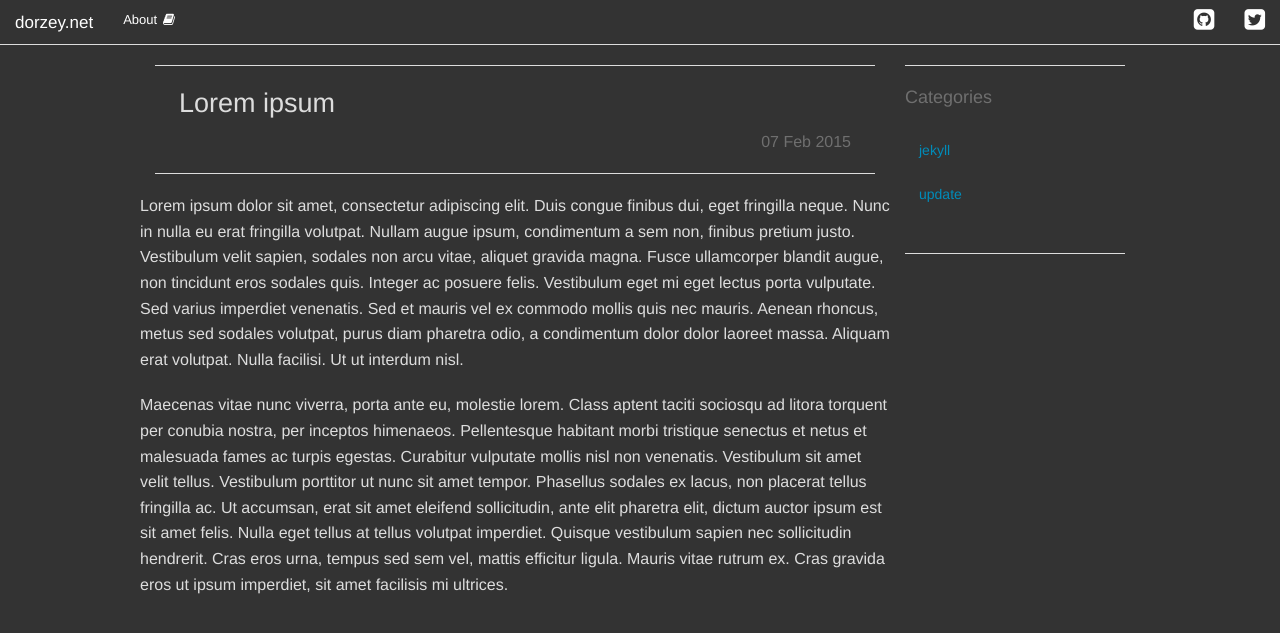
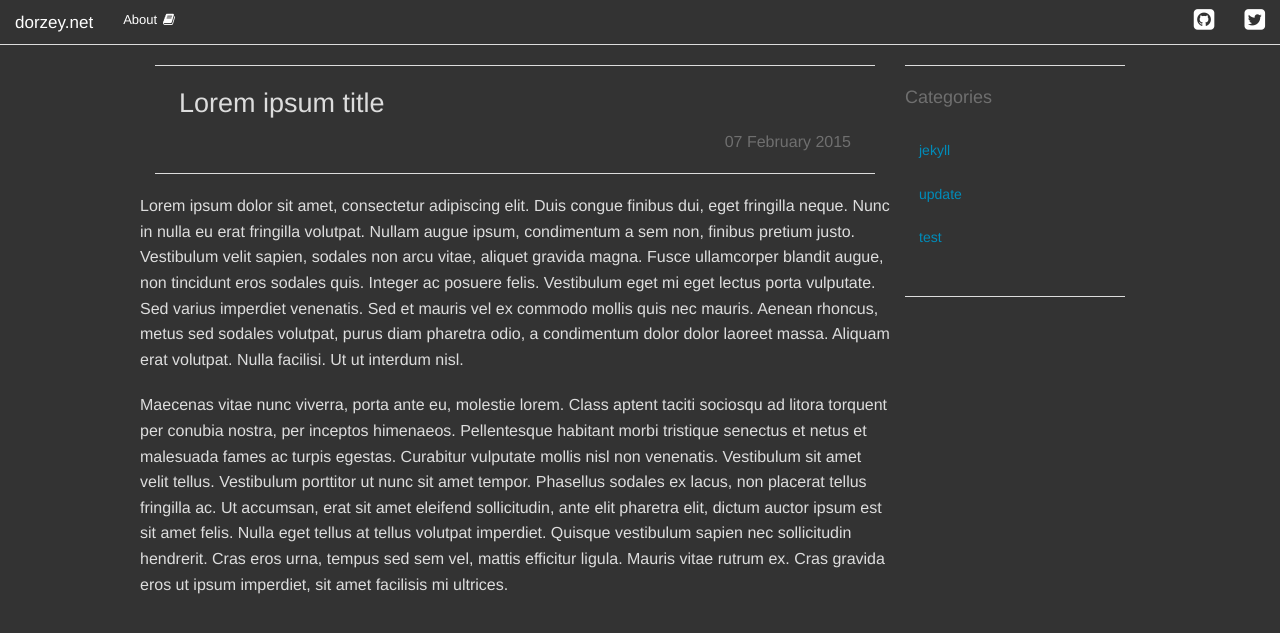
Before and after one commit to dorzey/dorzey.github.io, a Jekyll site: the page built from _posts/2015-02-07-welcome-to-jekyll.markdown, in a window 1280 px wide. Shown: the top 633 px of the page. Built offline with Jekyll 4.4.1, drawn with Linux system fonts in a browser that asks for light colours; nearby versions of some CDN libraries; Markdown is read by kramdown in place of the engine named in the settings.

Commit message:
Config tweak

```diff
--- a/_config.yml
+++ b/_config.yml
@@ -1,3 +1,11 @@
 name: dorzey.net
 markdown: redcarpet
-pygments: false
+highlighter: pygments
+
+defaults:
+  -
+    scope:
+      path: ""
+      type: "posts"
+    values:
+      layout: "post"
--- a/_layouts/post.html
+++ b/_layouts/post.html
@@ -6,7 +6,7 @@
         <article>
             <hr/>
             <h3 class="post header">{{ page.title }}</a></h3>
-            <h6 class="post subheader post-date">{{ page.date | date_to_string }}</h6>
+            <h6 class="post subheader post-date">{{ page.date | date_to_long_string }}</h6>
             <hr/>
             <div class="row">
                 {{ content }}
--- a/_posts/2015-02-07-welcome-to-jekyll.markdown
+++ b/_posts/2015-02-07-welcome-to-jekyll.markdown
@@ -1,8 +1,7 @@
 ---
-layout: post
-title:  "Lorem ipsum "
+title:  "Lorem ipsum title"
 date:   2015-02-07 16:03:03
-categories: jekyll update
+categories: jekyll update test
 ---
 
 Lorem ipsum dolor sit amet, consectetur adipiscing elit. Duis congue finibus dui, eget fringilla neque. Nunc in nulla eu erat fringilla volutpat. Nullam augue ipsum, condimentum a sem non, finibus pretium justo. Vestibulum velit sapien, sodales non arcu vitae, aliquet gravida magna. Fusce ullamcorper blandit augue, non tincidunt eros sodales quis. Integer ac posuere felis. Vestibulum eget mi eget lectus porta vulputate. Sed varius imperdiet venenatis. Sed et mauris vel ex commodo mollis quis nec mauris. Aenean rhoncus, metus sed sodales volutpat, purus diam pharetra odio, a condimentum dolor dolor laoreet massa. Aliquam erat volutpat. Nulla facilisi. Ut ut interdum nisl.
```
